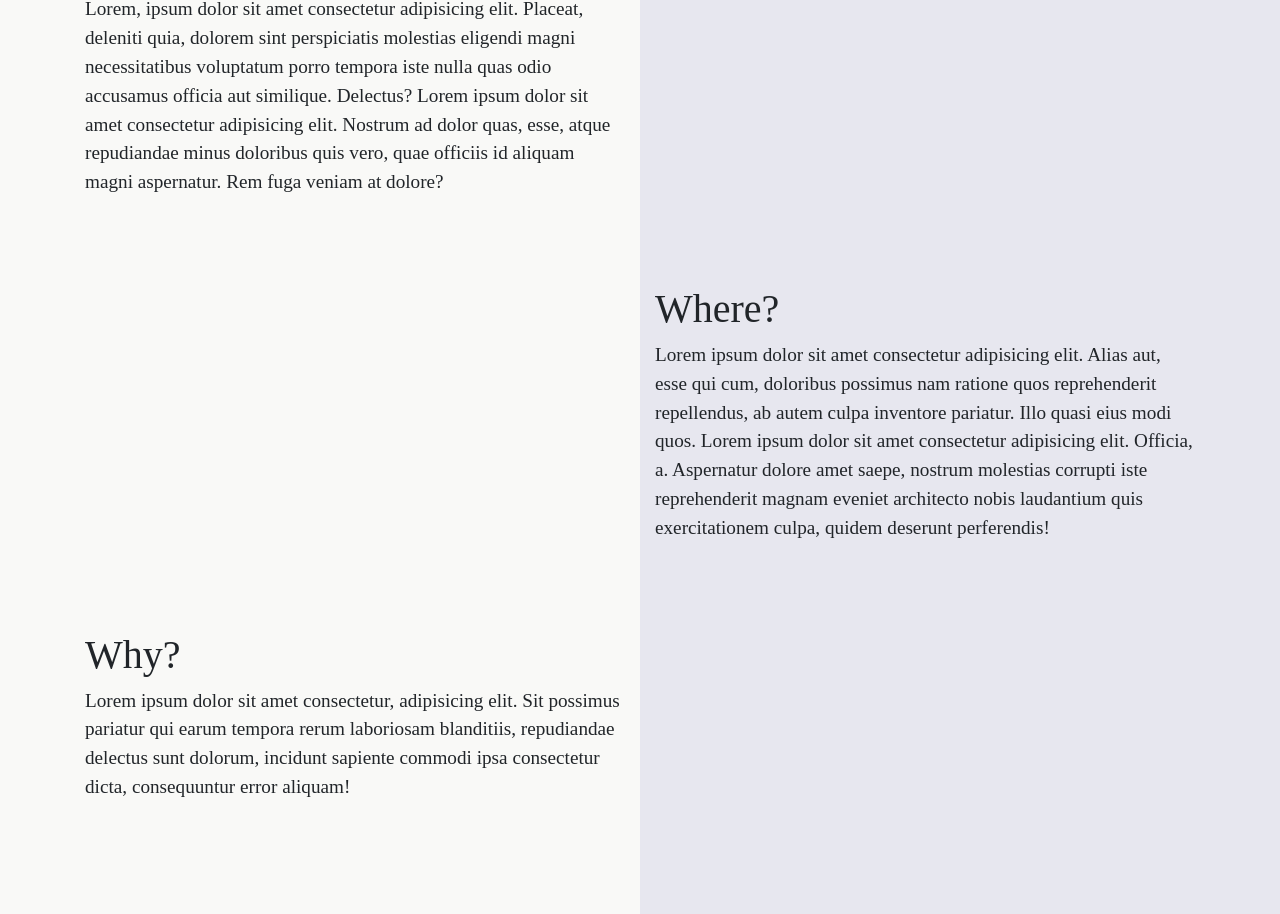
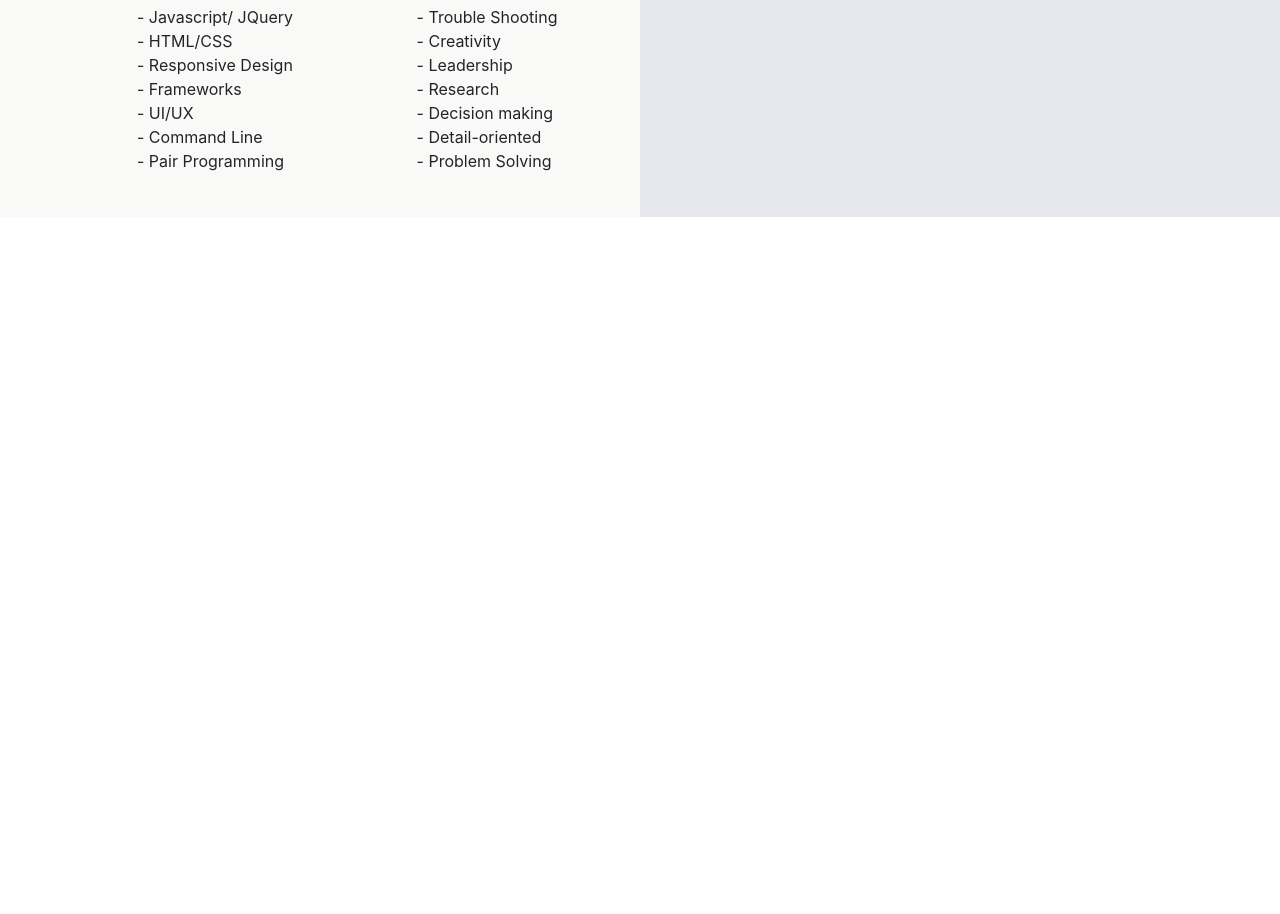
Before and after one commit to shelbyreins/portfolio, a website: page app/public/about.html in a window 1280 px wide. Shown: the part 605-1519 px from the top of the page. After the commit the page ends 822 px from the top, so only its background shows below. Drawn offline with nearby package versions, Linux system fonts and the light colour scheme; a web font is replaced by a local one.

Commit message:
Add in personalized detail

```diff
--- a/app/public/about.html
+++ b/app/public/about.html
@@ -20,9 +20,9 @@
 
 
     <nav class="navbar navbar-expand-lg navbar-light nav-link">
-        <a href="/"><img id="logo" src="images/logo1.png" alt="logo"></a> <button class="navbar-toggler"
-            type="button" data-toggle="collapse" data-target="#navbarSupportedContent"
-            aria-controls="navbarSupportedContent" aria-expanded="false" aria-label="Toggle navigation">
+        <a href="/"><img id="logo" src="images/logo1.png" alt="logo"></a> <button class="navbar-toggler" type="button"
+            data-toggle="collapse" data-target="#navbarSupportedContent" aria-controls="navbarSupportedContent"
+            aria-expanded="false" aria-label="Toggle navigation">
             <span class="navbar-toggler-icon"></span>
         </button>
         <div class="collapse navbar-collapse" id="navbarSupportedContent">
@@ -47,13 +47,12 @@
                 <img id="portfolio-image" src="images/portfolio.jpg" class="img-fluid" alt="Responsive image">
 
             </div>
-            <div class="col-md-6 col-sm-12">
+            <div class="col-md-6 col-sm-12 pt-4">
                 <h1 class="aboutMe-title">Who?</h1>
-                <p class="aboutMe">Lorem ipsum dolor sit amet consectetur adipisicing elit. Doloremque ullam corporis
-                    exercitationem. Alias, molestias corrupti maxime modi ab totam magnam, maiores voluptas deleniti
-                    delectus, amet doloribus accusamus illum quasi? Voluptatum. Lorem ipsum dolor, sit amet consectetur
-                    adipisicing elit. Tempora commodi saepe ex laudantium iure. Laboriosam necessitatibus esse iusto,
-                    explicabo aliquam ducimus corporis rerum nostrum, autem iure architecto molestias eveniet odio.</p>
+                <p class="aboutMe">An independent worker with high energy and excellent communication skills.
+                    Has over five years' experience building a diverse background focusing primarily on client
+                    relations, research, management and newly web development.
+                    These fundamentals give me the knowledge to exceed my goals while building my strengths.</p>
             </div>
 
         </div>
@@ -61,38 +60,62 @@
         <div class="row pt-3 mt-5">
 
             <div class="col-md-6 col-sm-12">
-                <h1 class="aboutMe-title">What?</h1>
-                <p class="aboutMe">Lorem, ipsum dolor sit amet consectetur adipisicing elit. Placeat, deleniti quia,
-                    dolorem sint perspiciatis molestias eligendi magni necessitatibus voluptatum porro tempora iste
-                    nulla quas odio accusamus officia aut similique. Delectus? Lorem ipsum dolor sit amet consectetur
-                    adipisicing elit. Nostrum ad dolor quas, esse, atque repudiandae minus doloribus quis vero, quae
-                    officiis id aliquam magni aspernatur. Rem fuga veniam at dolore?</p>
-            </div>
-            <div class="col-md-6 col-sm-12"></div>
-        </div>
-
-        <div class="row pt-4 mt-5">
-                <div class="col-md-6 col-sm-12"></div>
-                <div class="col-md-6 col-sm-12">
-                <h1 class="aboutMe-title">Where?</h1>
-                <p class="aboutMe">Lorem ipsum dolor sit amet consectetur adipisicing elit. Alias aut, esse qui cum,
-                    doloribus possimus nam ratione quos reprehenderit repellendus, ab autem culpa inventore pariatur.
-                    Illo quasi eius modi quos. Lorem ipsum dolor sit amet consectetur adipisicing elit. Officia, a.
-                    Aspernatur dolore amet saepe, nostrum molestias corrupti iste reprehenderit magnam eveniet
-                    architecto nobis laudantium quis exercitationem culpa, quidem deserunt perferendis!</p>
-
-            </div>
-
-        </div>
-
-        <div class="row pt-4 mt-5 pb-5 mb-5 ">
-
-            <div class="col-md-6 col-sm-12">
-                <h1 class="aboutMe-title">Why?</h1>
-                <p class="aboutMe">Lorem ipsum dolor sit amet consectetur, adipisicing elit. Sit possimus pariatur qui
-                    earum tempora rerum laboriosam blanditiis, repudiandae delectus sunt dolorum, incidunt sapiente
-                    commodi ipsa consectetur dicta, consequuntur error aliquam!</p>
-
+                <h1 class="aboutMe-title">Skills and abilities</h1>
+                <table class="table table-borderless about me">
+                    <tbody>
+                        <tr>
+                            <td>
+                                <ul style="list-style-type:none;">
+                                    <li>
+                                        - Javascript/ JQuery
+                                    </li>
+                                    <li>
+                                        - HTML/CSS
+                                    </li>
+                                    <li>
+                                        - Responsive Design
+                                    </li>
+                                    <li>
+                                        - Frameworks
+                                    </li>
+                                    <li>
+                                        - UI/UX
+                                    </li>
+                                    <li>
+                                        - Command Line
+                                    </li>
+                                    <li>
+                                        - Pair Programming
+                                    </li>
+                                </ul>
+                            </td>
+                            <td>
+                                <ul style="list-style-type:none;">
+                                    <li>
+                                        - Trouble Shooting
+                                    </li>
+                                    <li>
+                                        - Creativity
+                                    </li>
+                                    <li>
+                                        - Leadership
+                                    </li>
+                                    <li>
+                                        - Research
+                                    </li>
+                                    <li>
+                                        - Decision making
+                                    </li>
+                                    <li>
+                                        - Detail-oriented
+                                    </li>
+                                    <li>
+                                        - Problem Solving
+                                    </li>
+                                </ul>
+                            </td>
+                        </tr>
+                </table>
             </div>
             <div class="col-md-6 col-sm-12"></div>
         </div>
--- a/app/public/css/style.css
+++ b/app/public/css/style.css
@@ -119,6 +119,7 @@ body{
 
 #contact-paragraph{
     width: 80%;
+    font-size: 1.2em;
 }
 
 #portfolio-title{
```
Also changed, not shown: app/public/contact.html (+5 -3 lines).
